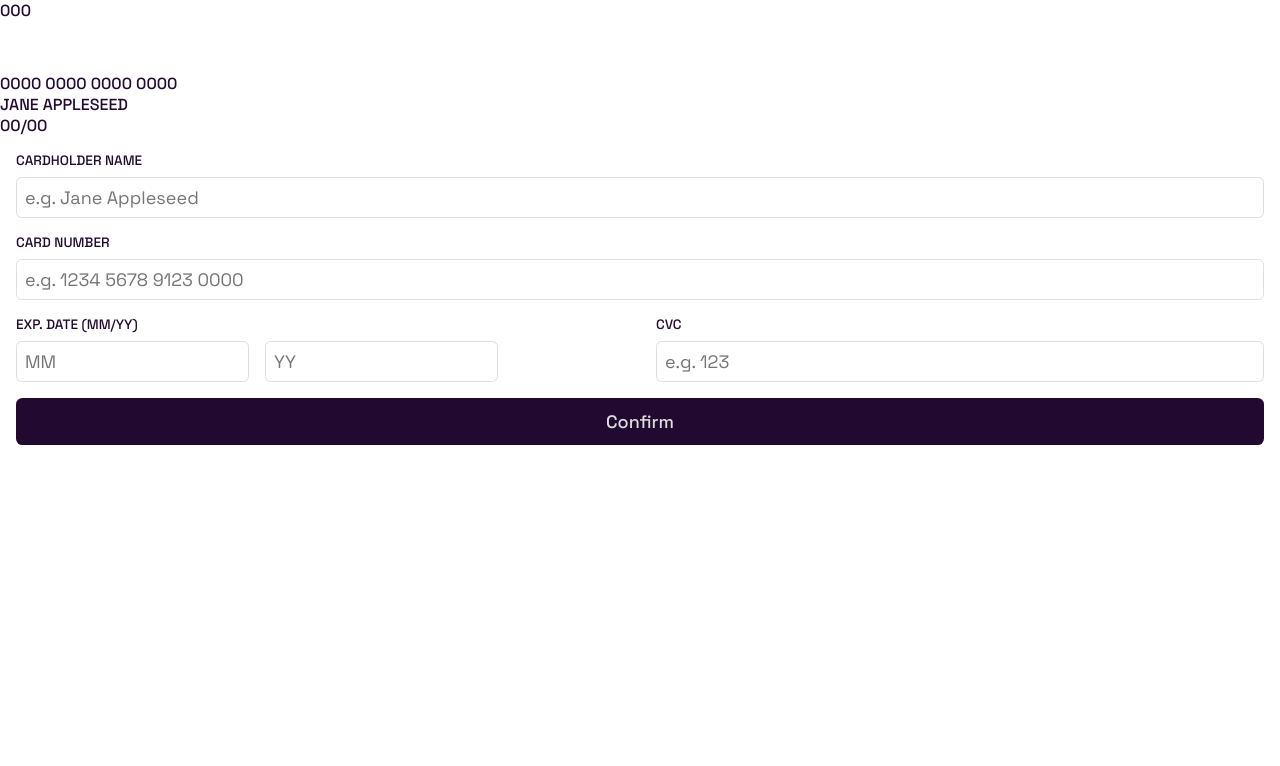
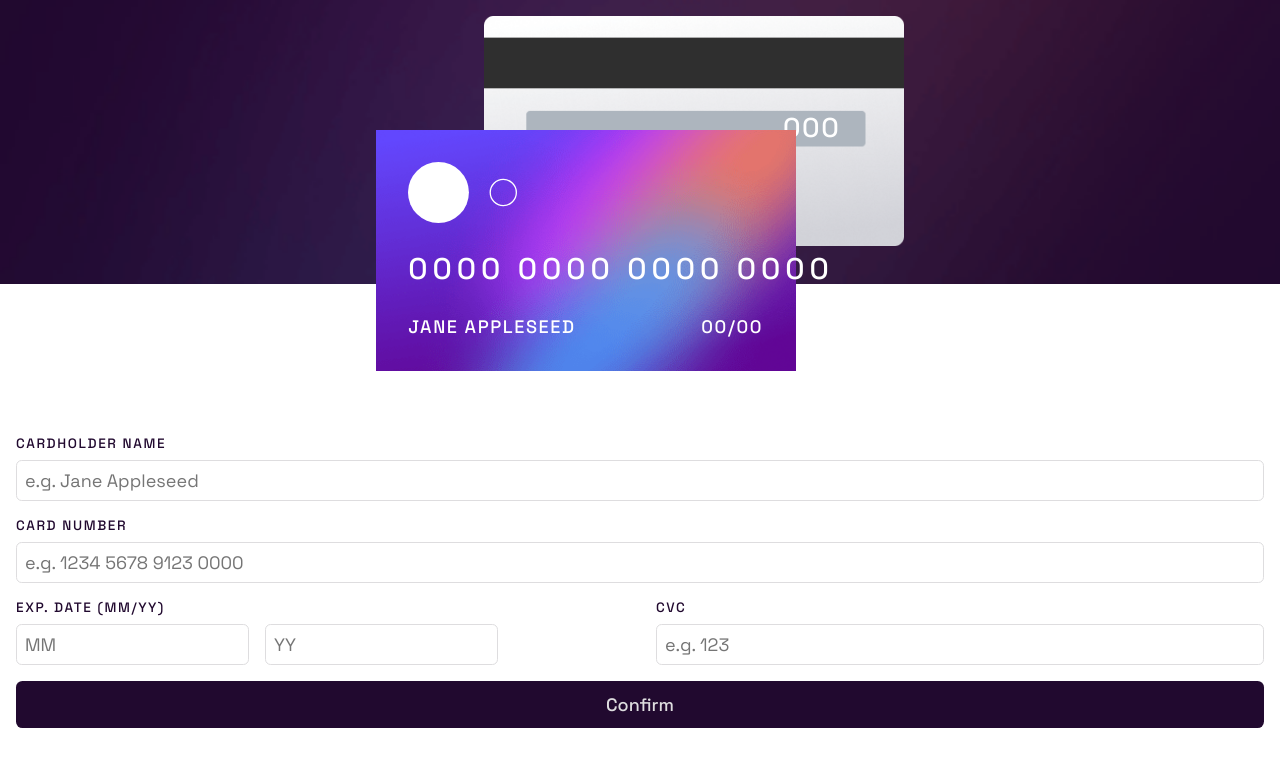
Before and after one commit to Blaze-X73/frontendmentor-interactive-card-details-form, a plain HTML site: page index.html in a window 1280 px wide. Drawn offline with Linux system fonts and the light colour scheme.

Commit message:
Add styling for credit card image section

```diff
--- a/css/style.css
+++ b/css/style.css
@@ -40,7 +40,90 @@ input {
 
 label {
   font-size: 0.85rem;
+  letter-spacing: 0.1rem;
 }
+
+/*Top Section Start*/
+
+.card-image {
+  background: url(../images/bg-main-mobile.png);
+  background-size: cover;
+  background-position: center;
+  background-repeat: no-repeat;
+  color: var(--white);
+  display: flex;
+  flex-direction: column;
+  align-items: center;
+  padding: 1rem;
+  margin-bottom: calc(clamp(0.7rem, 0.5rem + 2vw, 1.7rem) * 3.8 + 2rem);
+}
+
+.card-sides{
+  display: flex;
+  flex-direction: column;
+  align-items: center;
+  margin-bottom: calc(clamp(0.7rem, 0.5rem + 2vw, 1.7rem) * -3.8);
+}
+
+.card-back {
+  background: url(../images/bg-card-back.png);
+  background-position: center;
+  background-size: cover;
+  background-repeat: no-repeat;
+  width: clamp(13.375rem, 11rem + 30vw, 26.25rem);
+  aspect-ratio: 447/245;
+  letter-spacing: 0.1rem;
+  font-size: clamp(0.7rem, 0.5rem + 2vw, 1.7rem);
+  display: flex;
+  align-items: center;
+  justify-content: flex-end;
+  padding: 0 4rem 0 0;
+  margin-right: calc(clamp(0.7rem, 0.5rem + 2vw, 1.7rem) * -4);
+}
+
+.card-image-cvc {
+  margin-bottom: calc(clamp(0.7rem, 0.5rem + 2vw, 1.7rem) / 4);
+}
+
+.card-front {
+  background: url(../images/bg-card-front.png);
+  background-position: center;
+  background-size: cover;
+  background-repeat: no-repeat;
+  width: clamp(13.375rem, 11rem + 30vw, 26.25rem);
+  aspect-ratio: 447/245;
+  letter-spacing: 0.1rem;
+  margin-right: calc(clamp(0.7rem, 0.5rem + 2vw, 1.7rem) * 4);
+  display: flex;
+  flex-direction: column;
+  justify-content: flex-start;
+  gap: calc(clamp(0.7rem, 0.5rem + 2vw, 1.7rem));
+  padding: calc(clamp(0.7rem, 0.5rem + 2vw, 1.7rem) * 1.2);
+  z-index: 1000;
+  margin-top: calc(clamp(0.7rem, 0.5rem + 2vw, 1.7rem) * -4.29);
+}
+
+.card-logo {
+  margin-bottom: auto;
+  width: calc(clamp(0.7rem, 0.5rem + 2vw, 1.7rem) * 4);
+}
+
+.card-image-number {
+  font-size: calc(clamp(0.7rem, 0.5rem + 2vw, 1.7rem) * 1.1);
+  text-align: justify;
+  text-align-last: justify;
+  white-space: nowrap;
+  letter-spacing: calc(clamp(0.7rem, 0.5rem + 2vw, 1.7rem) / 5.5);
+  width: 100%;
+}
+
+.text-container {
+  display: flex;
+  font-size: calc(clamp(0.7rem, 0.5rem + 2vw, 1.7rem) / 1.5);
+  justify-content: space-between;
+}
+
+/*Top Section End*/
 
 .card-details,
 .card-name,
@@ -88,8 +171,8 @@ input {
   gap: 1rem;
 }
 
-.date input{
-    flex-shrink: 1;
+.date input {
+  flex-shrink: 1;
 }
 
 .confirm-btn {
--- a/index.html
+++ b/index.html
@@ -17,22 +17,25 @@
 <body>
 
   <section class="card-image">
+
+    <section class="card-sides">
+
     <section class="card-back">
       <section class="card-image-cvc">000</section>
     </section>
     <section class="card-front">
 
-      <div class="decorations">
         <img class="card-logo" src="./images/card-logo.svg" alt="">
 
         <section class="card-image-number">0000 0000 0000 0000</section>
-        <section class="txt-container">
+        <section class="text-container">
+
           <section class="name">JANE APPLESEED</section>
           <section class="date">00/00</section>
-        </div>
-      </div>
 
+        </section>
     </section>
+  </section>
   </section>
 
   <main>
```
